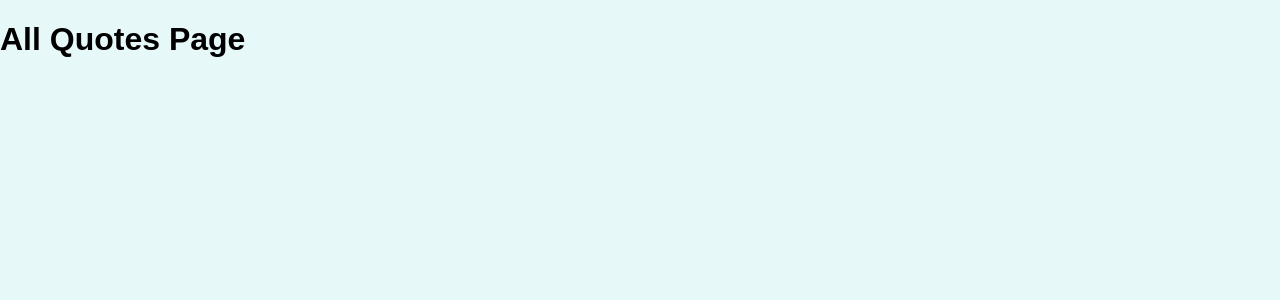
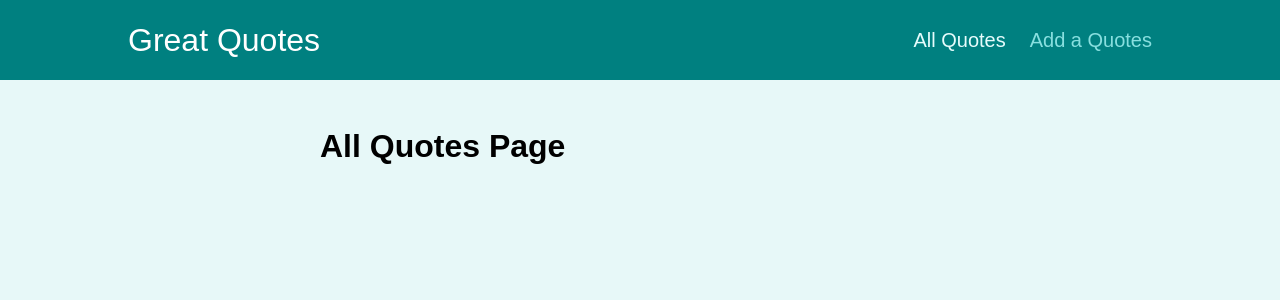
Before and after one commit to Rimsha-Urooj/routing-practice, a React (Create React App) app: page /quotes in a window 1280 px wide. Shown: the top 300 px of the page. Built offline with nearby package versions, Linux system fonts and the light colour scheme.

Commit message:
Adding a Layout Wrapper component

```diff
--- a/src/App.js
+++ b/src/App.js
@@ -2,9 +2,11 @@
 import AllQuotes from './pages/AllQuotes';
 import QuoteDetail from './pages/QuoteDetail';
 import NewQuote from './pages/NewQuote';
+import Layout from './components/layout/Layout';
 
 function App() {
   return (
+    <Layout>
       <Switch>
         <Route path='/' exact>
           <Redirect to='/quotes' />
@@ -19,6 +21,7 @@
           <NewQuote />
         </Route>
       </Switch>
+    </Layout>
   );
 }
 
--- /dev/null
+++ b/src/components/layout/Layout.js
@@ -0,0 +1,17 @@
+import React, { Fragment } from 'react';
+import MainNavigation from './MainNavigation';
+
+import classes from './Layout.module.css';
+
+function Layout(props) {
+    return (
+        <Fragment>
+            <MainNavigation />
+            <main className={classes.main}>
+                {props.children}
+            </main>
+        </Fragment>
+    )
+}
+
+export default Layout
--- /dev/null
+++ b/src/components/layout/MainNavigation.js
@@ -0,0 +1,29 @@
+import React from 'react';
+import { NavLink } from 'react-router-dom';
+import classes from './MainNavigation.module.css';
+
+function MainNavigation() {
+    return (
+        <header className={classes.header}>
+            <div className={classes.logo}>
+                Great Quotes
+            </div>
+            <nav className={classes.nav}>
+                <ul>
+                    <li>
+                        <NavLink to='/quotes' activeClassName={classes.active}>
+                            All Quotes
+                        </NavLink>
+                    </li>
+                    <li>
+                        <NavLink to='/new-quote' activeClassName={classes.active}>
+                            Add a Quotes
+                        </NavLink>
+                    </li>
+                </ul>
+            </nav>
+        </header>
+    );
+};
+
+export default MainNavigation;
```
Also changed, not shown: 1 other file (tests, documents, lock files or other folders). Lines whose indentation alone changed are shown as unchanged.
